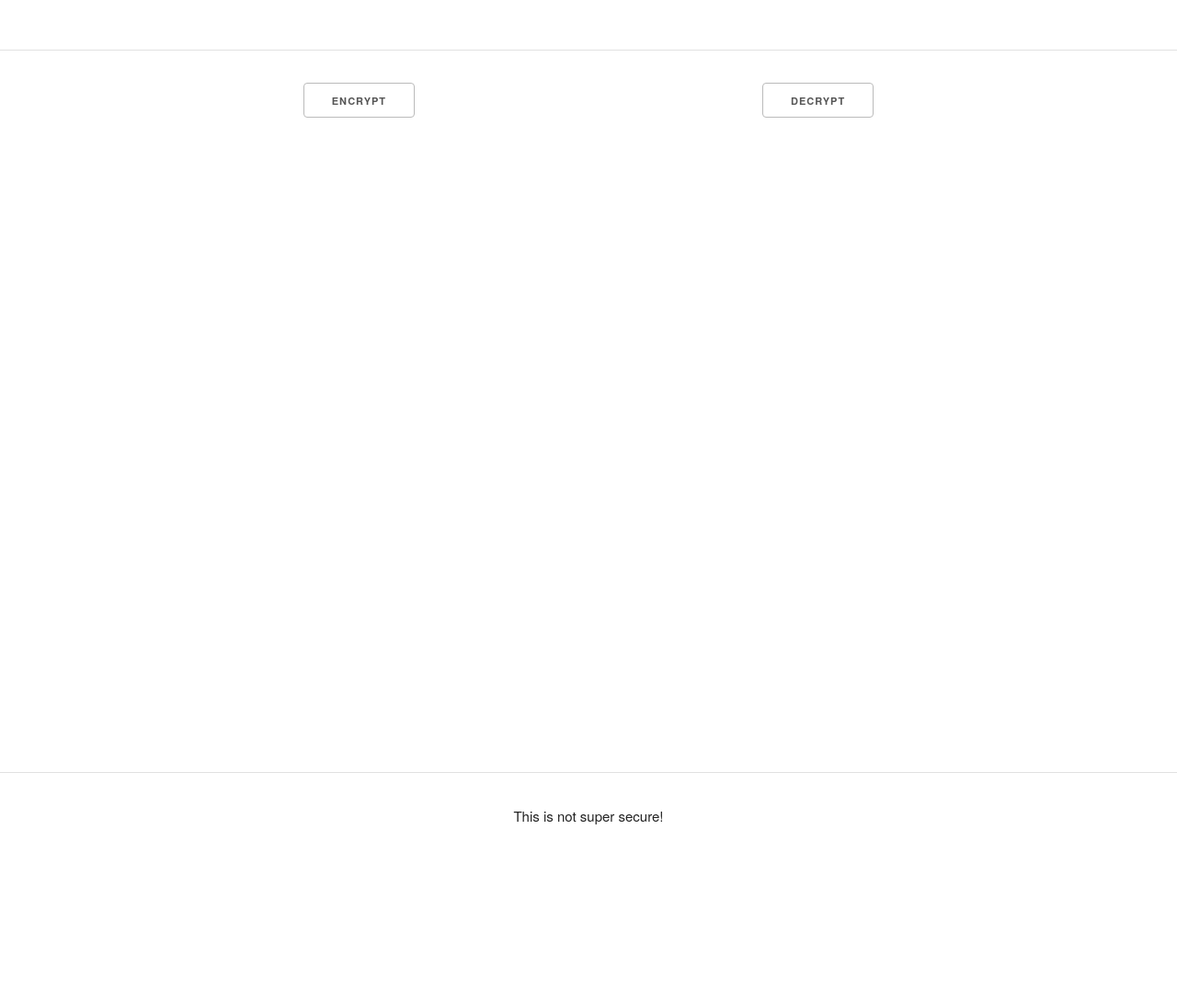
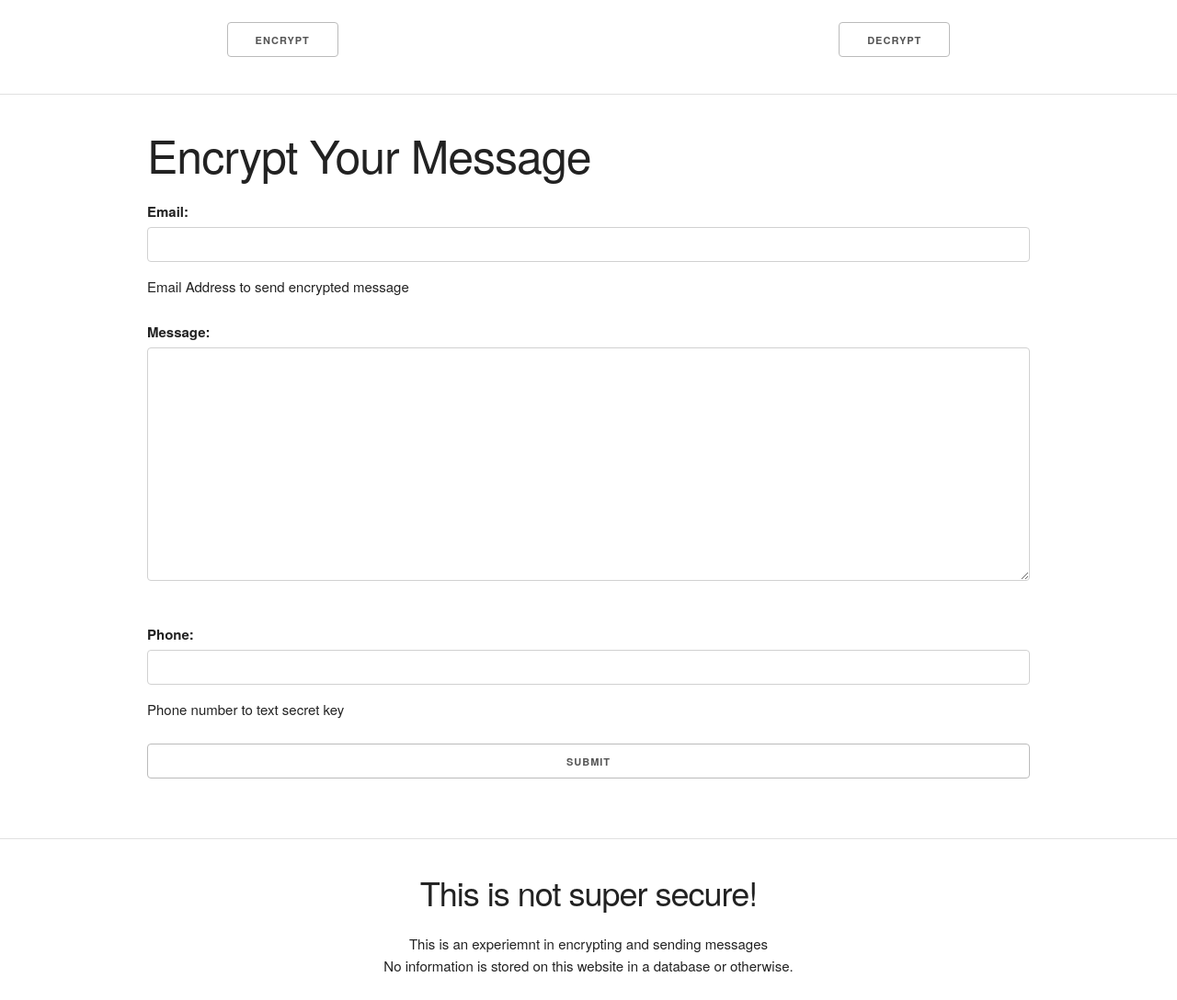
Before and after one commit to dhcrain/encryption_website, a Django app: page / in a window 1280 px wide. Shown: the whole page at 92% size. Before the commit the page ends 897 px from the top, so only its background shows below. Run offline with Django 3.2, Linux system fonts and the light colour scheme.

Commit message:
removed IndexView, see decrpted message using sessions.

```diff
--- a/encrypt_proj/app_encrypt/static/app_encrypt/css/main.css
+++ b/encrypt_proj/app_encrypt/static/app_encrypt/css/main.css
@@ -2,5 +2,12 @@
     text-align: center;
 }
 .main-content {
-    min-height: 90vh;
+    min-height: 80vh;
 }
+input {
+    width: 100%;
+}
+textarea {
+    width: 100%;
+    height: 10%;
+}
--- a/encrypt_proj/app_encrypt/views.py
+++ b/encrypt_proj/app_encrypt/views.py
@@ -14,7 +14,7 @@
 
 class EncryptView(FormView):
     form_class = EncryptForm
-    success_url = reverse_lazy('index_view')
+    success_url = reverse_lazy('encrypt_view')
     template_name = 'encrypt.html'
 
     def form_valid(self, form):
@@ -42,33 +42,26 @@
         twilio_number = os.environ.get('TWILIO_NUMBER')
 
         client = TwilioRestClient(twilio_account_sid, twilio_auth_token)
-        to_phone = form.cleaned_data.get('email')
+        to_phone = form.cleaned_data.get('phone')
         message = client.messages.create(body=key_str,
-            to="+1{}".format(to_phone),    # Replace with your phone number
+            to="+1{}".format(to_phone),
             from_=twilio_number)
-        # print(message.sid)
-
         return super().form_valid(form)
 
 
 class DecryptView(FormView):
     form_class = DecryptForm
     success_url = reverse_lazy('decoded_view')
-    template_name = 'encrypt.html'
+    template_name = 'decrypt.html'
 
     def form_valid(self, form):
         key = form.cleaned_data.get('key')
         key = str.encode(key)
         f = Fernet(key)
-
         encrypted_msg = form.cleaned_data.get('encrypted_message')
-
         msg_b = str.encode(encrypted_msg)
-
         msg = f.decrypt(msg_b)
-        # decoded_msg = msg.decode()
         self.request.session['decoded_msg'] = msg.decode()
-        print("Dectrypted Message : \n", msg.decode())
         return super().form_valid(form)
 
 
--- a/encrypt_proj/encrypt_proj/urls.py
+++ b/encrypt_proj/encrypt_proj/urls.py
@@ -19,8 +19,8 @@
 
 urlpatterns = [
     url(r'^admin/', admin.site.urls),
-    url(r'^$', IndexView.as_view(), name='index_view'),
-    url(r'^encrypt$', EncryptView.as_view(), name='encrypt_view'),
+    # url(r'^$', IndexView.as_view(), name='index_view'),
+    url(r'^$', EncryptView.as_view(), name='encrypt_view'),
     url(r'^decrypt$', DecryptView.as_view(), name='decrypt_view'),
     url(r'^decoded$', DecodedView.as_view(), name='decoded_view'),
 ]
--- a/encrypt_proj/templates/base.html
+++ b/encrypt_proj/templates/base.html
@@ -10,6 +10,16 @@
     </head>
     <body>
         <br>
+        <nav>
+            <div class="row text-center">
+                <div class="six columns">
+                    <a class="button" href="{% url 'encrypt_view' %}">ENCRYPT</a>
+                </div>
+                <div class="six columns">
+                    <a class="button" href="{% url 'decrypt_view' %}">DECRYPT</a>
+                </div>
+            </div>
+        </nav>
         <hr>
         <div class="container main-content">
             {% block body %}
@@ -19,8 +29,12 @@
         <footer>
             <hr>
             {% block footer %}
-            <p class="text-center">
-                This is not super secure!
+            <p>
+                <h3 class="text-center">This is not super secure!</h3>
+                <p class="text-center">This is an experiemnt in encrypting and sending messages
+                <br>
+                No information is stored on this website in a database or otherwise.
+                </p>
             </p>
             {% endblock %}
         </footer>
--- a/encrypt_proj/templates/decrypt.html
+++ b/encrypt_proj/templates/decrypt.html
@@ -3,5 +3,6 @@
 {% block title %}Decrypt{% endblock %}
 
 {% block body %}
-    Hello
+    <h1>Decrypt Your Message</h1>
+    {% include "includes/form.html" %}
 {% endblock %}
--- a/encrypt_proj/templates/encrypt.html
+++ b/encrypt_proj/templates/encrypt.html
@@ -3,13 +3,6 @@
 {% block title %}Encrypt{% endblock %}
 
 {% block body %}
-    <form class="" action="" method="post">
-        <div class="row">
-            <div class="twelve columns">
-                {% csrf_token %}
-                {{ form.as_p }}
-                <input class="button" type="submit" name="submit" value="Submit">
-            </div>
-        </div>
-    </form>
+    <h1>Encrypt Your Message</h1>
+    {% include "includes/form.html" %}
 {% endblock %}
--- /dev/null
+++ b/encrypt_proj/templates/includes/form.html
@@ -0,0 +1,9 @@
+<form class="" action="" method="post">
+    <div class="row">
+        <div class="twelve columns">
+            {% csrf_token %}
+            {{ form.as_p }}
+            <input class="button" type="submit" name="submit" value="Submit">
+        </div>
+    </div>
+</form>
```
Also changed, not shown: encrypt_proj/README.md (added), encrypt_proj/db.sqlite3.
